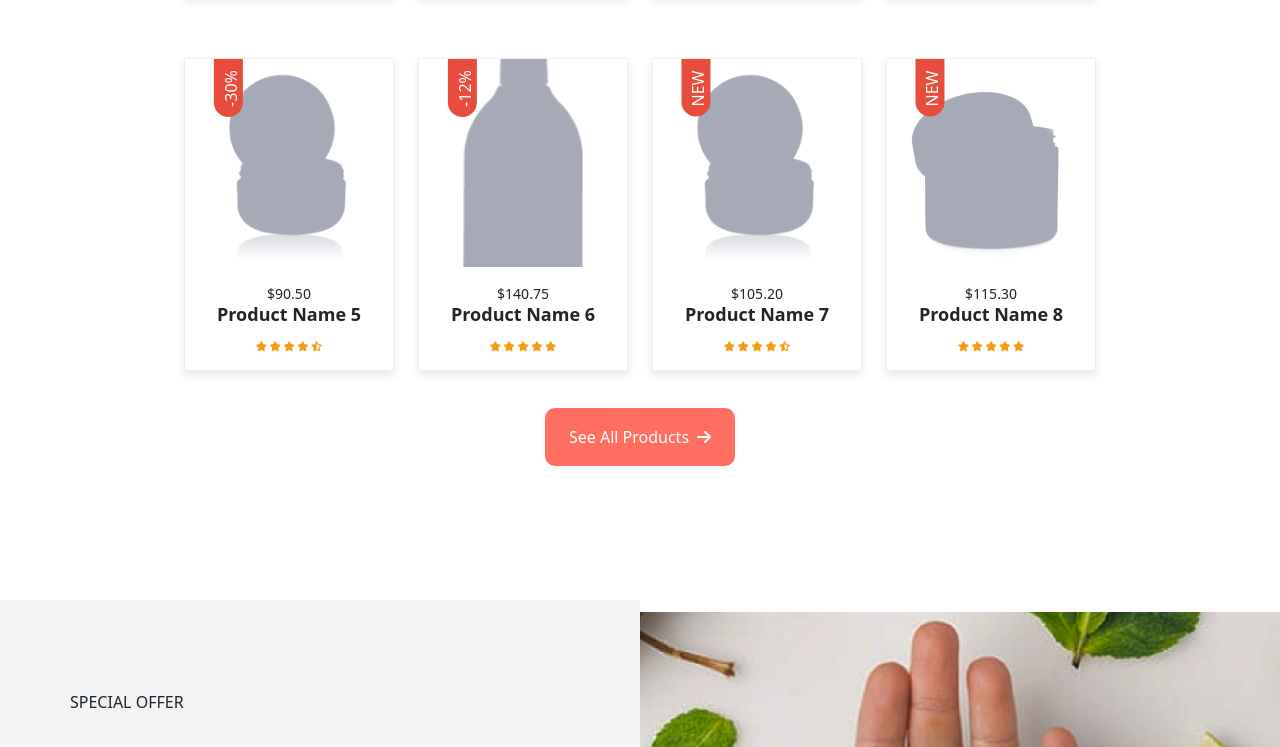
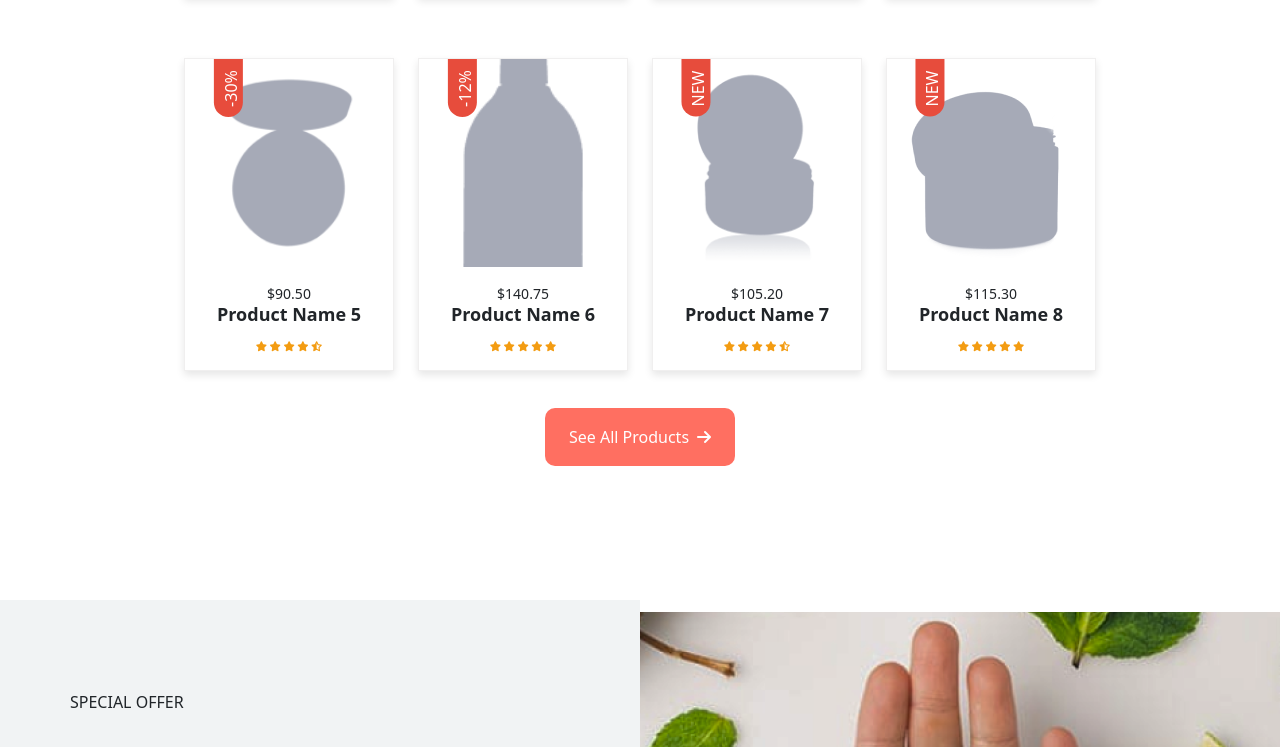
Before and after one commit to Shreyan2010/Aytor, a plain HTML site: page index.html in a window 1280 px wide. Shown: the part 2711-3458 px from the top of the page. Drawn offline with nearby package versions, Linux system fonts and the light colour scheme.

Commit message:
Update index.html

```diff
--- a/index.html
+++ b/index.html
@@ -561,7 +561,7 @@
                 >-30%</span
               >
               <img
-                src="Image/Mask here(7).png"
+                src="Image/Mask here(2).png"
                 alt="Product 5"
                 class="img-fluid"
               />
```
